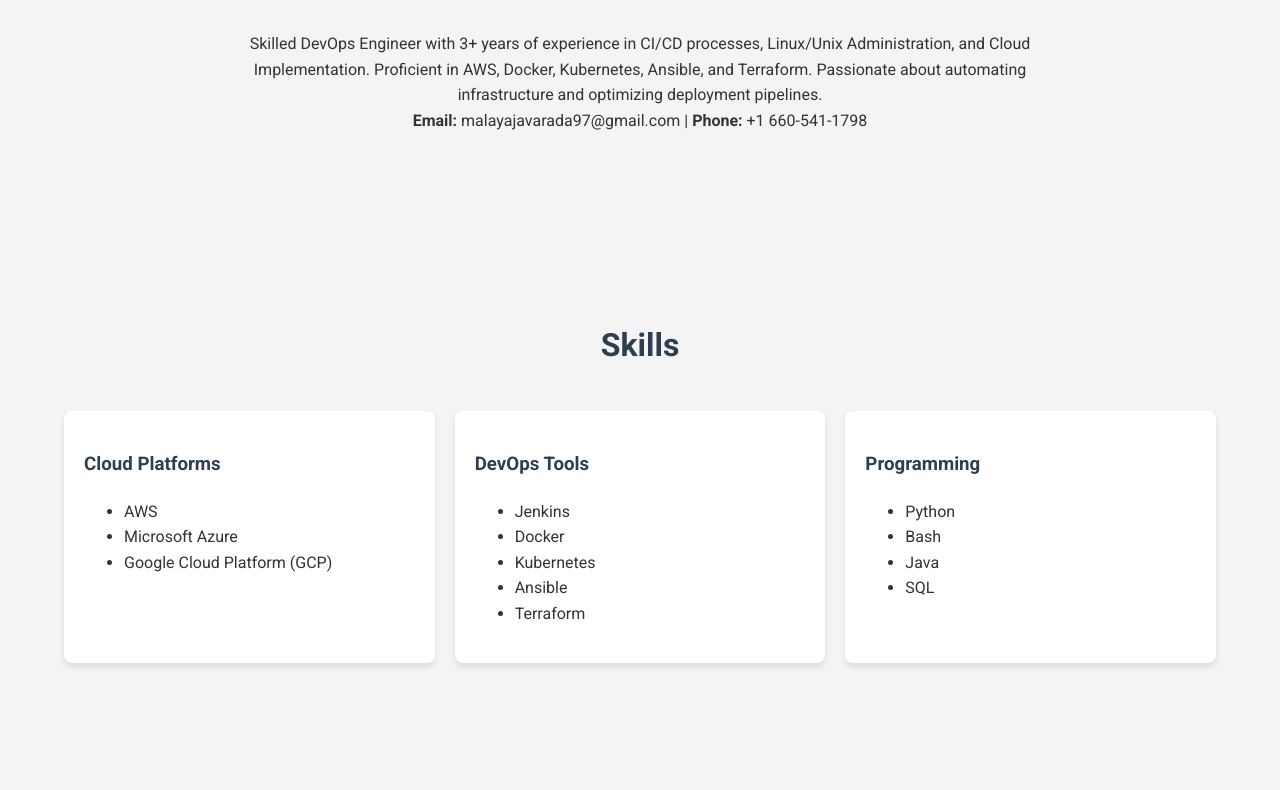
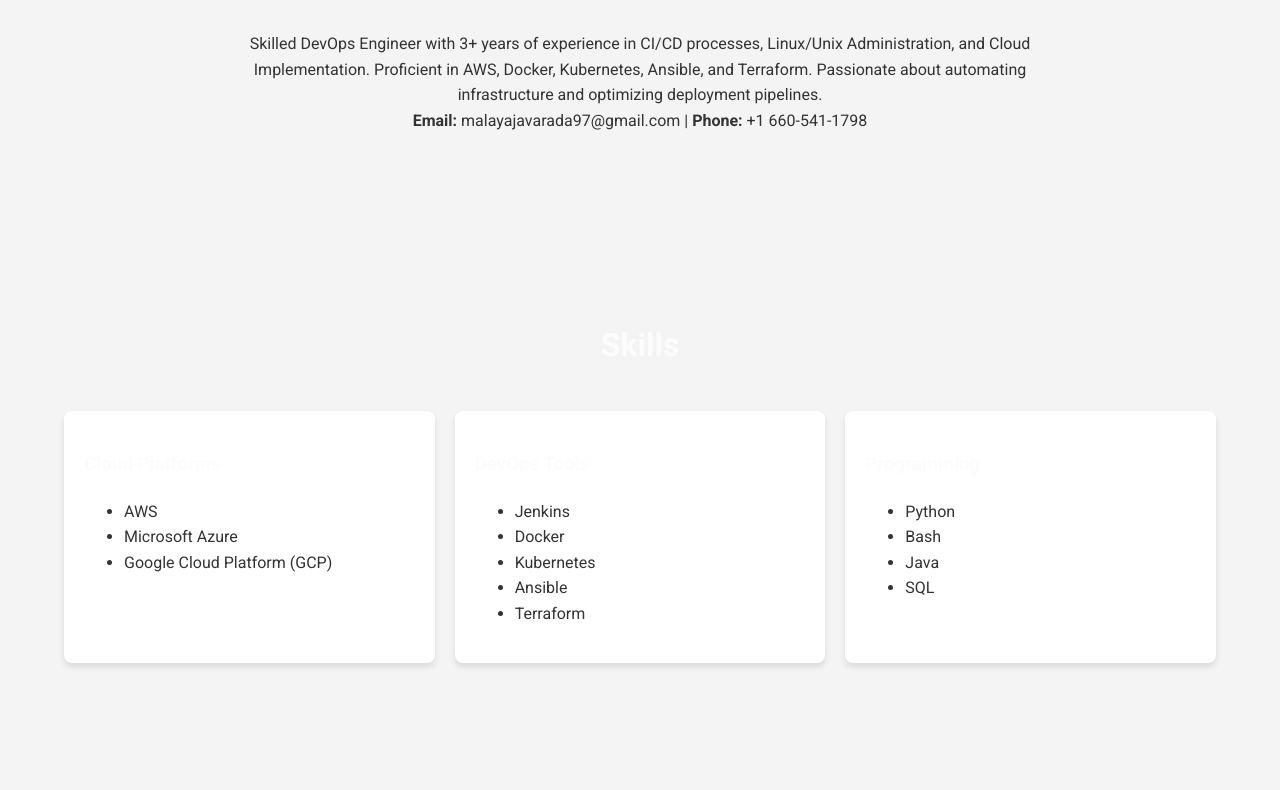
Before and after one commit to saimalayajavarada/Portfolio, a plain HTML site: page index.html in a window 1280 px wide. Shown: the part 392-1182 px from the top of the page. Drawn offline with Linux system fonts and the light colour scheme.

Commit message:
made changes in style sheet

```diff
--- a/styles.css
+++ b/styles.css
@@ -16,7 +16,7 @@ body {
   }
 
   h1, h2, h3 {
-    color: #2c3e50;
+    color: #fcfcfc;
   }
 
   a {
```
